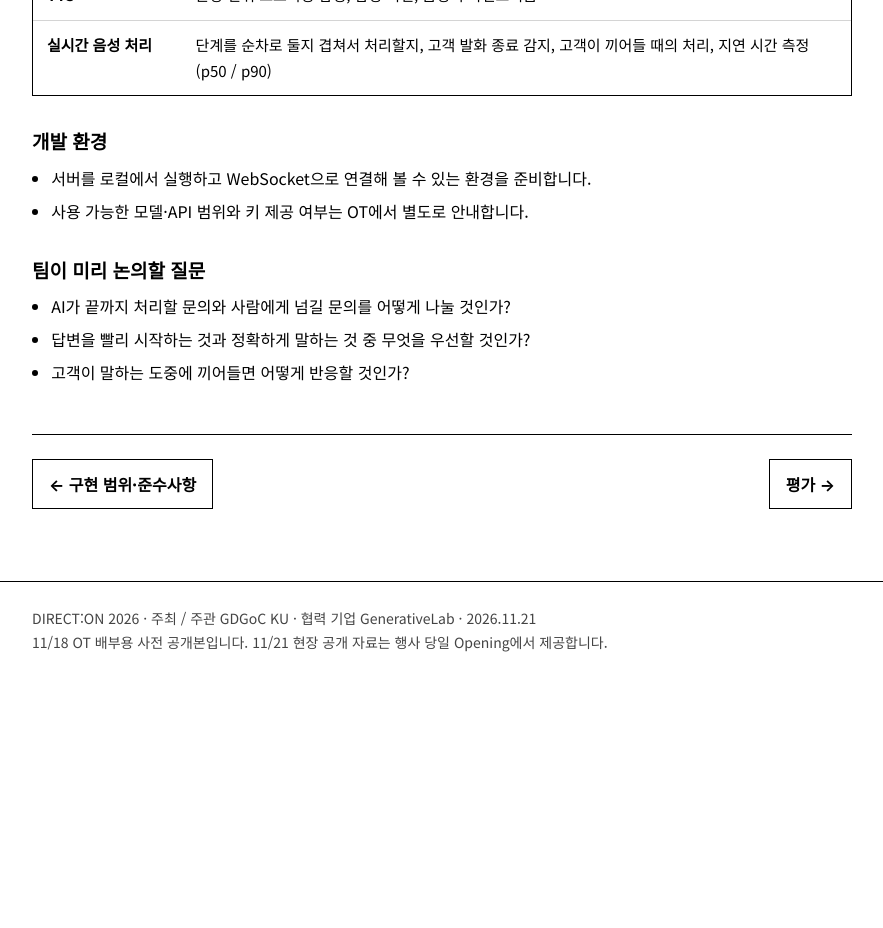
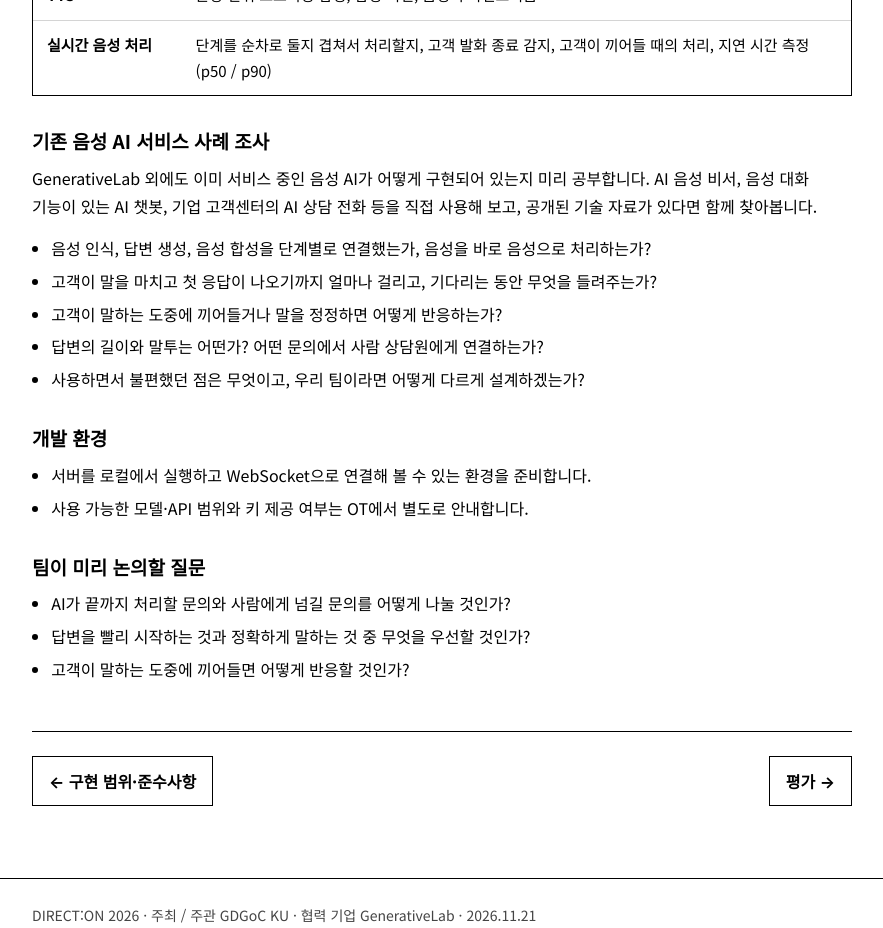
Before and after one commit to sonjimin1608/directon-2026, a plain HTML site: page open.html in a window 1280 px wide. Shown: the part 1040-1968 px from the top of the page, without its empty margins (198-1081 px from the left). Before the commit the page ends 1727 px from the top, so only its background shows below. Drawn offline with Linux system fonts and the light colour scheme.

Commit message:
사전 학습 가이드에 기존 음성 AI 서비스 사례 조사 추가

```diff
--- a/open.html
+++ b/open.html
@@ -73,6 +73,15 @@
       </tbody>
     </table>
   </div>
+  <h3>기존 음성 AI 서비스 사례 조사</h3>
+  <p>GenerativeLab 외에도 이미 서비스 중인 음성 AI가 어떻게 구현되어 있는지 미리 공부합니다. AI 음성 비서, 음성 대화 기능이 있는 AI 챗봇, 기업 고객센터의 AI 상담 전화 등을 직접 사용해 보고, 공개된 기술 자료가 있다면 함께 찾아봅니다.</p>
+  <ul>
+    <li>음성 인식, 답변 생성, 음성 합성을 단계별로 연결했는가, 음성을 바로 음성으로 처리하는가?</li>
+    <li>고객이 말을 마치고 첫 응답이 나오기까지 얼마나 걸리고, 기다리는 동안 무엇을 들려주는가?</li>
+    <li>고객이 말하는 도중에 끼어들거나 말을 정정하면 어떻게 반응하는가?</li>
+    <li>답변의 길이와 말투는 어떤가? 어떤 문의에서 사람 상담원에게 연결하는가?</li>
+    <li>사용하면서 불편했던 점은 무엇이고, 우리 팀이라면 어떻게 다르게 설계하겠는가?</li>
+  </ul>
   <h3>개발 환경</h3>
   <ul>
     <li>서버를 로컬에서 실행하고 WebSocket으로 연결해 볼 수 있는 환경을 준비합니다.</li>
```
